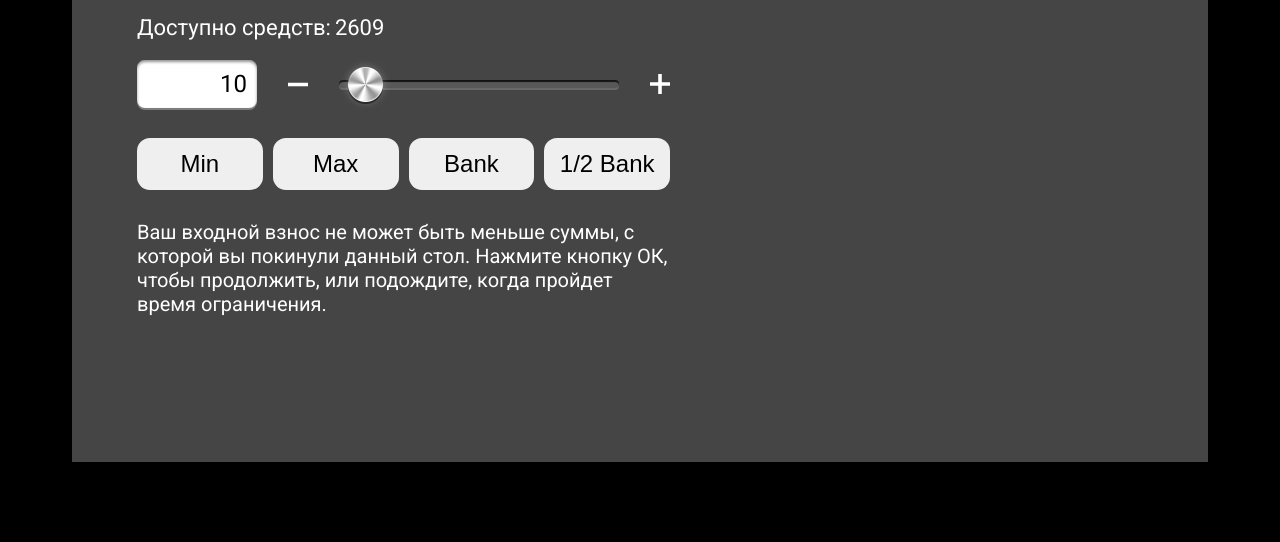
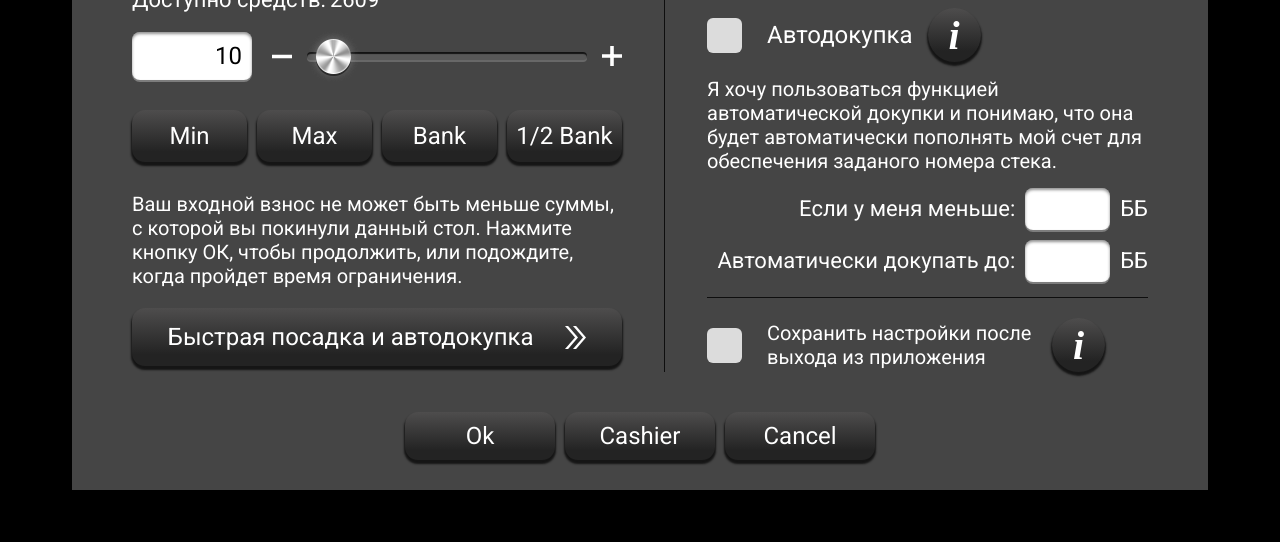
Before and after one commit to RomanSchigolev/Enterra_html, a plain HTML site: page index.html in a window 1280 px wide. Shown: the part 258-800 px from the top of the page. Drawn offline with Linux system fonts and the light colour scheme.

Commit message:
everything is ready

```diff
--- a/index.html
+++ b/index.html
@@ -11,8 +11,8 @@
 <body>
 <div class="hero">
   <div class="container">
-    <form class="table">
-      <div class="table__setting">
+    <form class="form">
+      <div class="form__setting">
         <div class="payment">
           <h1 class="payment__title">Входной взнос</h1>
           <div class="payment__coin">
@@ -33,10 +33,12 @@
               <span class="payment__available__current">2609</span>
             </div>
             <div class="payment__bet__range">
-              <input type="text" class="text__input" name="text__payment" id="text__payment" max="15000" value="10"
+              <input type="text" class="text__input text__input--bet" name="text__payment" id="text__payment"
+                     max="15000" value="10"
                      onchange="range__payment.value = text__payment.value"/>
-              <button type="button" class="payment__bet__button payment__bet__button--minus">
-                <svg class="payment__bet__icon payment__bet__icon--minus" version="1.1" xmlns="http://www.w3.org/2000/svg" xmlns:xlink="http://www.w3.org/1999/xlink" x="0px"
+              <button type="button" class="range__button range__button--minus">
+                <svg class="payment__bet__icon payment__bet__icon--minus" version="1.1"
+                     xmlns="http://www.w3.org/2000/svg" xmlns:xlink="http://www.w3.org/1999/xlink" x="0px"
                      y="0px"
                      viewBox="0 0 341.333 341.333" style="enable-background:new 0 0 341.333 341.333;"
                      xml:space="preserve">
@@ -46,25 +48,27 @@
               <input type="range" class="range__input" name="range__payment" id="range__payment"
                      oninput="text__payment.value = range__payment.value" min="0" max="15000" value="10" step="1"
                      onchange="text__payment.value = range__payment.value">
-              <button type="button" class="payment__bet__button payment__bet__button--plus">
-                <svg class="payment__bet__icon payment__bet__icon--plus" viewBox="0 0 448 448" xmlns="http://www.w3.org/2000/svg">
-                  <path d="m272 184c-4.417969 0-8-3.582031-8-8v-176h-80v176c0 4.417969-3.582031 8-8 8h-176v80h176c4.417969 0 8 3.582031 8 8v176h80v-176c0-4.417969 3.582031-8 8-8h176v-80zm0 0"/>
+              <button type="button" class="range__button range__button--plus">
+                <svg class="payment__bet__icon payment__bet__icon--plus" viewBox="0 0 448 448"
+                     xmlns="http://www.w3.org/2000/svg">
+                  <path
+                    d="m272 184c-4.417969 0-8-3.582031-8-8v-176h-80v176c0 4.417969-3.582031 8-8 8h-176v80h176c4.417969 0 8 3.582031 8 8v176h80v-176c0-4.417969 3.582031-8 8-8h176v-80zm0 0"/>
                 </svg>
               </button>
             </div>
             <div class="payment__bet__manage">
               <ul class="payment__bet__options">
                 <li class="payment__bet__option">
-                  <button type="button">Min</button>
+                  <button type="button" class="form__button form__button--option">Min</button>
                 </li>
                 <li class="payment__bet__option">
-                  <button type="button">Max</button>
+                  <button type="button" class="form__button form__button--option">Max</button>
                 </li>
                 <li class="payment__bet__option">
-                  <button type="button">Bank</button>
+                  <button type="button" class="form__button form__button--option">Bank</button>
                 </li>
                 <li class="payment__bet__option">
-                  <button type="button">1/2 Bank</button>
+                  <button type="button" class="form__button form__button--option">1/2 Bank</button>
                 </li>
               </ul>
             </div>
@@ -72,13 +76,94 @@
               <p>Ваш входной взнос не может быть меньше суммы, с которой вы покинули данный стол. Нажмите кнопку ОК,
                 чтобы продолжить, или подождите, когда пройдет время ограничения.</p>
             </div>
+            <div class="payment__bet__quick">
+              <button type="button" class="form__button form__button--quick">
+                <span class="payment__quick__label">Быстрая посадка и автодокупка</span>
+                <i class="payment__quick__icon"></i>
+              </button>
+            </div>
           </div>
         </div>
         <div class="options">
-          <h2>table__payment</h2>
-          <p>Я хочу пользоваться функцией автоматической докупки и понимаю, что она будет автоматически пополнять мой
-            счет для обеспечения заданого номера стека.</p>
+          <div class="options__content">
+            <div class="options__landing">
+              <label class="options__item">
+                <input type="checkbox" class="options__check" name="options__landing" id="options__landing">
+                <span class="options__checkbox"></span>
+                <span class="options__title">Быстрая посадка</span>
+              </label>
+              <button type="button" class="form__button form__button--help">
+                <i>i</i>
+              </button>
+              <ul class="options__conditions">
+                <li class="options__condition">
+                  <label class="options__condition-label">
+                    <span class="options__condition-title">Автоматически ставить на стол:</span>
+                    <input type="text" class="text__input text__input--condition" name="options__auto__funds"
+                           id="options__auto__funds">
+                    <span>ББ</span>
+                  </label>
+                </li>
+              </ul>
+            </div>
+            <div class="options__purchase">
+              <label class="options__item">
+                <input type="checkbox" class="options__check" name="options__purchase" id="options__purchase">
+                <span class="options__checkbox"></span>
+                <span class="options__title">Автодокупка</span>
+              </label>
+              <button type="button" class="form__button form__button--help">
+                <i>i</i>
+              </button>
+              <div class="options__warning">
+                <p>Я хочу пользоваться функцией автоматической докупки и понимаю, что она будет автоматически пополнять
+                  мой
+                  счет для обеспечения заданого номера стека.</p>
+              </div>
+              <ul class="options__conditions">
+                <li class="options__condition">
+                  <label class="options__condition-label">
+                    <span>Если у меня меньше:</span>
+                    <input type="text" class="text__input text__input--condition" name="options__auto__purchase__min"
+                           id="options__auto__purchase__min">
+                    <span>ББ</span>
+                  </label>
+                </li>
+                <li class="options__condition">
+                  <label class="options__condition-label">
+                    <span>Автоматически докупать до:</span>
+                    <input type="text" class="text__input text__input--condition" name="options__auto__purchase__max"
+                           id="options__auto__purchase__max">
+                    <span>ББ</span>
+                  </label>
+                </li>
+              </ul>
+            </div>
+            <div class="options__save">
+              <label class="options__item">
+                <input type="checkbox" class="options__check" name="options__auto__save" id="options__auto__save">
+                <span class="options__checkbox"></span>
+                <span class="options__title options__title--save">Сохранить настройки после выхода из приложения</span>
+              </label>
+              <button type="button" class="form__button form__button--help">
+                <i>i</i>
+              </button>
+            </div>
+          </div>
         </div>
+      </div>
+      <div class="form__actions">
+        <ul class="actions__list">
+          <li class="actions__item">
+            <button type="submit" class="form__button form__button--actions">Ok</button>
+          </li>
+          <li class="actions__item">
+            <button type="button" class="form__button form__button--actions">Cashier</button>
+          </li>
+          <li class="actions__item">
+            <button type="reset" class="form__button form__button--actions">Cancel</button>
+          </li>
+        </ul>
       </div>
     </form>
   </div>
--- a/styles/base.css
+++ b/styles/base.css
@@ -16,22 +16,24 @@ ul, li {
 
 button {
   cursor: pointer;
+  border: none;
+  font-family: "Roboto", sans-serif;
 }
 
 .hero {
-  display: flex;
-  align-items: center;
-  justify-content: center;
+  position: absolute;
+  top: 50%;
+  left: 50%;
+  transform: translate(-50%, -50%);
 }
 
 .container{
   width: 1136px;
-  height: 640px;
-  padding: 0 75px 30px 65px;
-  position: absolute;
-  top: calc(50% - 320px);
-  left: 0;
-  right: 0;
-  margin: 0 auto;
+  padding: 0 60px 30px;
   background-color: var(--container-color);
 }
+
+.form__setting {
+  display: flex;
+  margin-bottom: 40px;
+}
--- /dev/null
+++ b/styles/blocks/options.css
@@ -0,0 +1,122 @@
+.options {
+  padding-top: 40px;
+}
+
+.options__content {
+  border-left: 1px solid rgba(0, 0, 0, 0.8);
+  margin-top: 25px;
+  padding-left: 42px;
+}
+
+.options__landing,
+.options__purchase {
+  display: flex;
+  align-items: center;
+  flex-wrap: wrap;
+  border-bottom: 1px solid rgba(0, 0, 0, 0.8);
+  padding-bottom: 15px;
+  margin-bottom: 20px;
+}
+
+.options__save {
+  display: flex;
+  align-items: center;
+}
+
+.options__item {
+  position: relative;
+  display: flex;
+  align-items: center;
+  margin-right: 15px;
+  cursor: pointer;
+}
+
+.options__title {
+  font-size: var(--text-button);
+  max-width: 270px;
+}
+
+.options__title--save {
+  font-size: 20px;
+}
+
+.options__check {
+  position: absolute;
+  width: 1px;
+  height: 1px;
+  overflow: hidden;
+  clip: rect(0 0 0 0);
+}
+
+.options__checkbox {
+  transition: box-shadow 0.3s ease;
+}
+
+.options__check:checked + .options__checkbox {
+  box-shadow: 0 0 7px 2px rgb(154 154 154);
+  background-image: url("../../icons/checked.png");
+  background-repeat: no-repeat;
+  background-position: center;
+}
+
+.options__check:focus + .options__checkbox {
+  box-shadow: 0 0 7px 2px rgb(154 154 154), 0 0 5px 2px rgb(194 32 38);
+}
+
+.options__check:disabled + .options__checkbox {
+  background-color: #727272;
+}
+
+.options__check:checked:disabled + .options__checkbox {
+  background-color: #727272;
+  box-shadow: none;
+}
+
+.options__checkbox {
+  width: 35px;
+  height: 35px;
+  background-color: #ffffffcf;
+  margin-right: 25px;
+  border-radius: 6px
+}
+
+.options__conditions {
+  margin-top: 15px;
+  margin-left: auto;
+}
+
+.options__condition-label {
+  display: flex;
+  align-items: center;
+  font-size: var(--text-label);
+  line-height: 1;
+  text-align: right;
+  justify-content: flex-end;
+}
+
+.options__condition:not(:last-child) {
+  margin-bottom: 10px;
+}
+
+.options__condition-title {
+  max-width: 249px;
+}
+
+.text__input--condition {
+  width: 85px;
+  padding: 7px 10px;
+  margin: 0 10px;
+}
+
+.options__warning {
+  margin-top: 15px;
+}
+
+.actions__list {
+  display: flex;
+  justify-content: center;
+}
+
+.actions__item:not(:last-child) {
+  margin-right: 10px;
+}
--- a/styles/blocks/table.css
+++ b/styles/blocks/payment.css
@@ -1,15 +1,12 @@
-.table__setting {
-  display: flex;
+.payment {
+  margin-right: 42px;
 }
 
-.payment {
-  margin-right: 84px;
-}
-
-.payment__title{
+.payment__title {
   text-align: center;
   margin-bottom: 40px;
   padding-top: 25px;
+  font-weight: normal;
 }
 
 .payment__coin {
@@ -56,50 +53,14 @@
   margin-bottom: 30px;
 }
 
-.text__input {
-  width: 120px;
-  text-align: right;
-  padding: 10px 10px;
-  border-radius: 8px;
-  border: none;
-  box-shadow: 0 2px 0 0 rgba(255, 255, 255, 0.3), inset 0 2px 3px 0 rgba(0, 0, 0, 0.43);
-  font-size: var(--text-number);
-  font-family: "Roboto", sans-serif;
-}
-
-.range__input {
-  -webkit-appearance: none;
-  width: 280px;
-  height: 8px;
-  border-radius: 10px;
-  box-shadow: 0 2px 0 0 rgba(255, 255, 255, 0.19),inset 0 2px 1px 0 rgba(0, 0, 0, 0.78);
-  background-color: rgba(255, 255, 255, 0.102);
-  outline: none;
-  cursor: pointer;
-}
-
-.range__input::-webkit-slider-thumb{
-  -webkit-appearance: none;
-  cursor: pointer;
-  background-image: url("../../icons/range.png");
-  background-size: cover;
-  background-position: center;
-  width: 53px;
-  height: 53px;
-}
-
-.payment__bet__button{
-  border: none;
-  background: transparent;
-}
-
 .payment__bet__icon {
   fill: var(--main-color);
   width: 20px;
   vertical-align: middle;
 }
 
-.payment__bet__warning {
+.payment__bet__warning,
+.options__warning {
   font-size: var(--text-description);
 }
 
@@ -120,14 +81,10 @@
   margin-right: 10px;
 }
 
-.payment__bet__option button {
-  border-radius: 13px;
-  border: none;
-  font-size: var(--text-button);
-  width: 100%;
-  padding: 12px 0;
+.payment__quick__icon {
+  background-image: url(../../icons/quick_arrows.png);
+  width: 21px;
+  height: 23px;
+  display: inline-block;
+  background-repeat: no-repeat;
 }
-
-.options {
-  padding-top: 40px;
-}
--- /dev/null
+++ b/styles/buttons.css
@@ -0,0 +1,44 @@
+.form__button {
+  border-radius: 13px;
+  font-size: var(--text-button);
+  text-align: center;
+  color: var(--main-color);
+  box-shadow: 0 3px 2px 1px rgb(21 21 21);
+  background-image: linear-gradient(to bottom, rgba(78, 77, 77, 1) 0%, rgb(35 35 35) 80%);
+  transition: box-shadow 0.3s ease;
+}
+
+.range__button {
+  background: transparent;
+}
+
+.form__button--option {
+  width: 100%;
+  padding: 12px 5px;
+}
+
+.form__button:active {
+  background-image: linear-gradient(to top, rgb(78, 77, 77) 0%, rgba(35, 35, 35, 1) 70%);
+}
+
+.form__button--quick {
+  width: 100%;
+  padding: 15px 20px;
+  display: flex;
+  align-items: center;
+  justify-content: space-around;
+}
+
+.form__button--help {
+  width: 53px;
+  border-radius: 50%;
+  height: 54px;
+  font-family: "Times New Roman", sans-serif;
+  font-weight: bold;
+  font-size: 40px;
+}
+
+.form__button--actions {
+  width: 150px;
+  padding: 10px 5px;
+}
--- /dev/null
+++ b/styles/inputs.css
@@ -0,0 +1,36 @@
+.text__input {
+  text-align: right;
+  border-radius: 8px;
+  border: none;
+  box-shadow: 0 2px 0 0 rgba(255, 255, 255, 0.3), inset 0 2px 3px 0 rgba(0, 0, 0, 0.43);
+  font-size: var(--text-number);
+  font-family: "Roboto", sans-serif;
+}
+
+.text__input--bet {
+  width: 120px;
+  padding: 10px 10px;
+  margin-right: 20px;
+}
+
+.range__input {
+  -webkit-appearance: none;
+  width: 280px;
+  height: 8px;
+  border-radius: 10px;
+  box-shadow: 0 2px 0 0 rgba(255, 255, 255, 0.19), inset 0 2px 1px 0 rgba(0, 0, 0, 0.78);
+  background-color: rgba(255, 255, 255, 0.102);
+  outline: none;
+  cursor: pointer;
+  margin: 0 15px;
+}
+
+.range__input::-webkit-slider-thumb {
+  -webkit-appearance: none;
+  cursor: pointer;
+  background-image: url("../icons/range.png");
+  background-size: cover;
+  background-position: center;
+  width: 53px;
+  height: 53px;
+}
--- a/styles/main.css
+++ b/styles/main.css
@@ -2,4 +2,7 @@
 @import "variables.css";
 @import "base.css";
 
-@import "blocks/table.css";
+@import "blocks/payment.css";
+@import "blocks/options.css";
+@import "buttons.css";
+@import "inputs.css";
```
Also changed, not shown: icons/checked.png (added), icons/quick_arrow.png (added), icons/quick_arrows.png (added), 1 other file.
